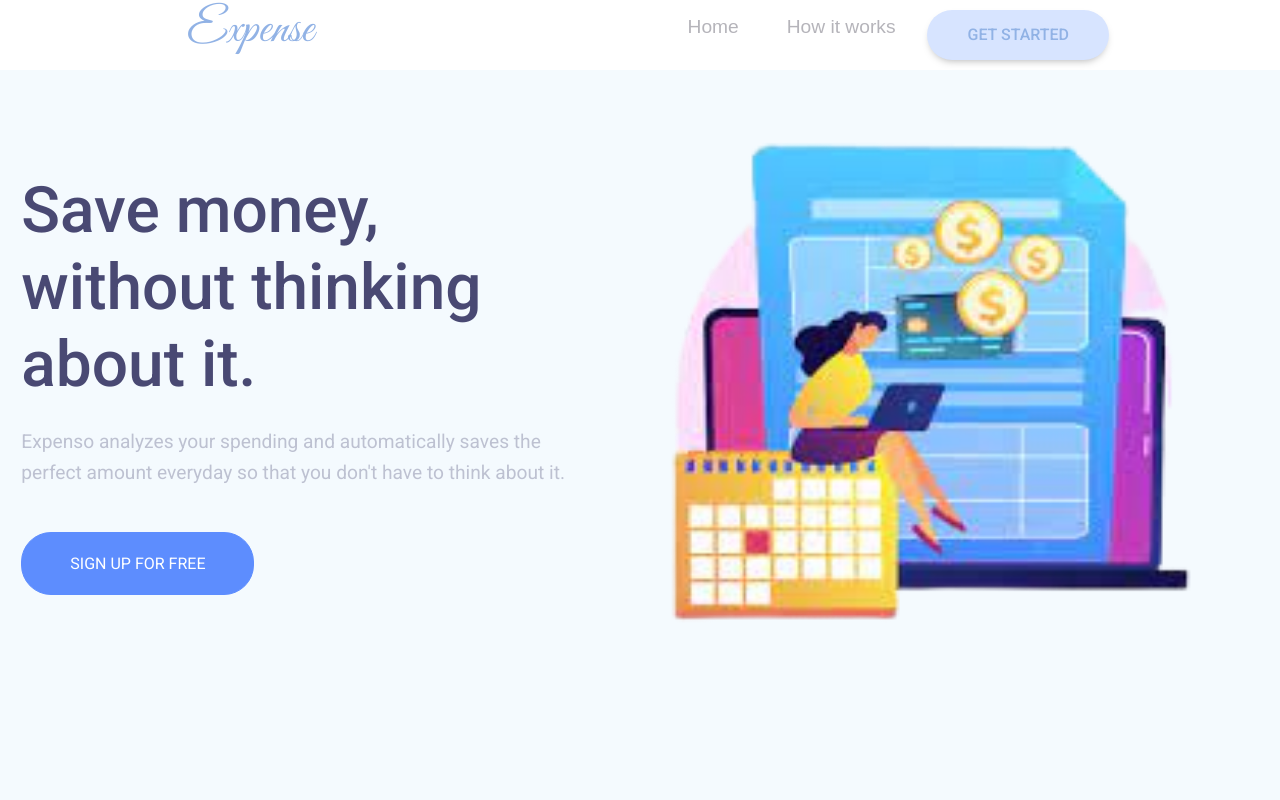
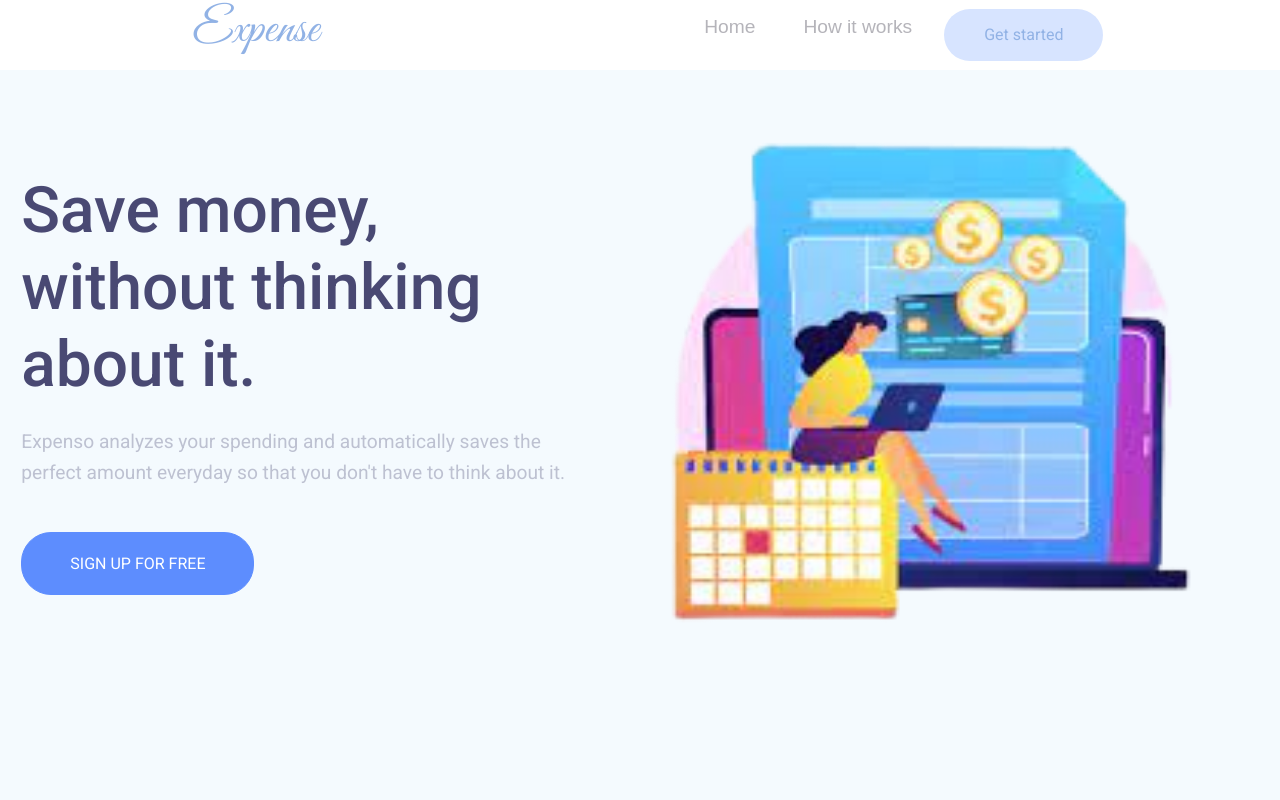
Before and after one commit to Esiyankey/Expense-Tracker, a React (Vite) app: page / in a window 1280 px wide. Shown: the top 800 px of the page. Built offline with nearby package versions, Linux system fonts and the light colour scheme; a web font is replaced by a local one.

Commit message:
changes made

```diff
--- a/src/components/Navbar.jsx
+++ b/src/components/Navbar.jsx
@@ -58,7 +58,7 @@ export const Navbar = ({ handleShowLinks, handleCloseLinks, showLinks }) => {
             </li>
           </ul>
           <div className="right-navbar">
-            <button className="btn" onClick={handleShowModal}>
+            <button className="getStarted-btn" onClick={handleShowModal}>
               Get started
             </button>
           </div>
--- a/src/styles/navbar.css
+++ b/src/styles/navbar.css
@@ -74,7 +74,7 @@ h2 {
   gap: 2rem;
   align-items: center;
 }
-.btn {
+.getStarted-btn {
   background-color: #d7e4ff;
   padding: 0.8rem 2.5rem;
   border: none;
```
